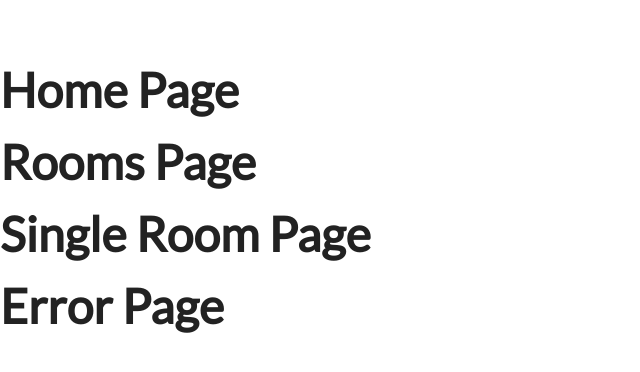
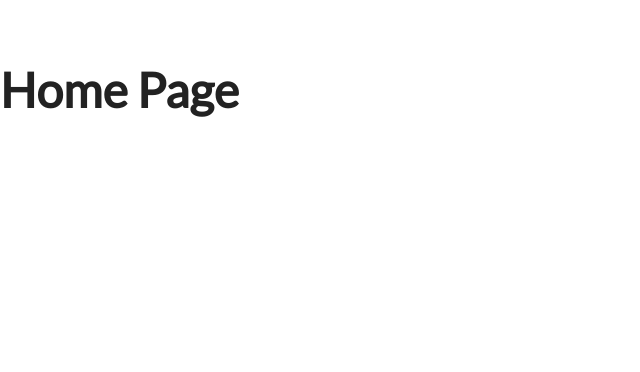
Before and after one commit to akash02-das/beach-resort, a React (Create React App) app: page / in a window 1280 px wide. Shown: the top 372 px of the page, without its empty margins (0-640 px from the left). Built offline with nearby package versions, Linux system fonts and the light colour scheme.

Commit message:
Router setup

```diff
--- a/src/App.js
+++ b/src/App.js
@@ -1,4 +1,6 @@
 import React, { Component } from "react";
+import { Route, Switch } from "react-router-dom";
+
 import "./App.scss";
 
 import Home from "./pages/Home";
@@ -10,10 +12,12 @@
   render() {
     return (
       <>
-        <Home />
-        <Rooms />
-        <SingleRoom />
-        <Error />
+        <Switch>
+          <Route exact path="/" component={Home} />
+          <Route exact path="/rooms" component={Rooms} />
+          <Route exact path="/rooms/:slug" component={SingleRoom} />
+          <Route component={Error} />
+        </Switch>
       </>
     );
   }
--- a/src/index.js
+++ b/src/index.js
@@ -1,10 +1,11 @@
 import React from 'react';
 import ReactDOM from 'react-dom';
+import {BrowserRouter as Router} from 'react-router-dom';
 import App from './App';
 
 ReactDOM.render(
-  <React.StrictMode>
+  <Router>
     <App />
-  </React.StrictMode>,
+  </Router>,
   document.getElementById('root')
 );
```
Also changed, not shown: 1 other file (tests, documents, lock files or other folders).
